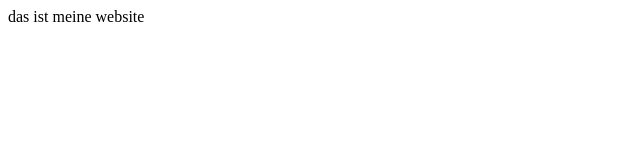
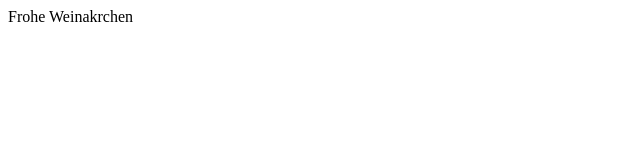
Before and after one commit to Jaliladjadie/mywebsite, a plain HTML site: page index.html in a window 1280 px wide. Shown: the full height of the page, 0-640 px from the left. Drawn offline with Linux system fonts and the light colour scheme.

Commit message:
Update index.html

```diff
--- a/index.html
+++ b/index.html
@@ -6,6 +6,6 @@
     <title>Document</title>
 </head>
 <body>
-    das ist meine website
+    Frohe Weinakrchen
 </body>
 </html>
```
